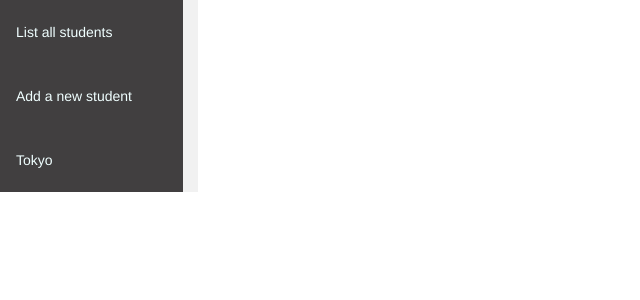
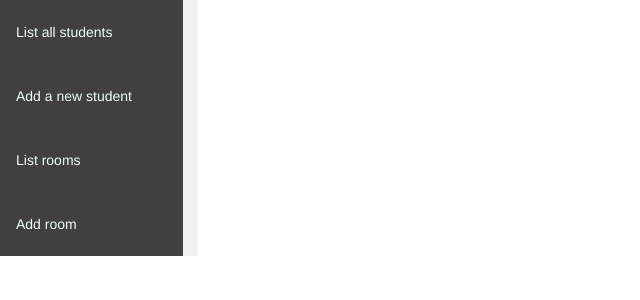
Before and after one commit to lursh/flask_js_mongo, a Flask app: page /admin in a window 1280 px wide. Shown: the part 82-382 px from the top of the page, without its empty margins (0-640 px from the left). Run offline with Flask 2, Linux system fonts and the light colour scheme; some libraries are stand-ins or nearby versions.

Commit message:
*list students *add students *list room *add rooms

```diff
--- a/run.py
+++ b/run.py
@@ -22,7 +22,11 @@ def allowed_file(filename):
 	return '.' in filename and filename.rsplit('.', 1)[1].lower() in ALLOWED_EXTENSIONS
 
 
-
+def isEmpty(value):
+   if len(value)==0:
+      return True
+   else:
+      return False
 
 
 @app.route('/')
@@ -51,23 +55,28 @@ def register():
    if not allowed_file(file.filename):
       message="Allowed image types are -> png, jpg, jpeg, gif"
       return file.filename+":"+message
+   else:
+      photourl= path
+      email = request.form.get("email")
+      uname=request.form.get("name")
+      dob=request.form.get("dob")
+      phone=request.form.get("phone")
+      home_address=request.form.get("home_address")
+      gua_name= request.form.get("gua_name")
+      date_join= request.form.get("date_join")
+      gua_phone= request.form.get("gua_phone")
+      institute_name= request.form.get("institute_name")
+      #institute_id= db.institutes.find({"name":institute_name})._id
+      room_no= request.form.get("room_no")
+      password1 = request.form.get("password1")
+      password2 = request.form.get("password2")
+      email_found = records.find_one({"email": email})
 
-   photourl= path
-   email = request.form.get("email")
-   uname=request.form.get("name")
-   dob=request.form.get("dob")
-   email=request.form.get("email")
-   phone=request.form.get("phone")
-   home_address=request.form.get("home_address")
-   gua_name= request.form.get("gua_name")
-   date_join= request.form.get("date_join")
-   gua_phone= request.form.get("gua_phone")
-   institute_name= request.form.get("institute_name")
-   #institute_id= db.institutes.find({"name":institute_name})._id
-   room_no= request.form.get("room_no")
-   password1 = request.form.get("password1")
-   password2 = request.form.get("password2")
-   email_found = records.find_one({"email": email})
+
+
+   if isEmpty(email) or isEmpty(uname) or isEmpty(dob) or isEmpty(phone) or isEmpty(home_address) or isEmpty(gua_name) or isEmpty(gua_phone) or isEmpty(date_join) or isEmpty(institute_name) or isEmpty(room_no) or isEmpty(password1) or isEmpty(password2):
+      message="Please Enter all fields!"
+      return message
    if email_found:
       message = 'This email already exists in database'
       return message
@@ -92,9 +101,65 @@ def admin_home_display():
 
 
 
+@app.route('/getmax', methods=['get'])
+def getmaxroom():
+   if db.rooms.count()==0:
+      rnumber="1"
+   else:
+      max_room=max(db.rooms.distinct("rnumber"))
+      max_room=int(max_room)+1
+      rnumber=str(max_room)
+   print("############################################",rnumber)
+   return rnumber
+
+
+
+
 @app.route('/students',methods=['get'])
 def list_student():
    records=db.students
    return render_template('list_students.html',records=records)
 
+
+
+
+@app.route('/rooms',methods=['get'])
+def list_rooms():
+   records=db.rooms
+   return render_template('list_rooms.html',records=records)
+
+
+@app.route('/addrooms',methods=['post'])
+def add_room():
+   records= db.rooms
+   file = request.files['photo']
+   filename = file.filename
+   path=os.path.join(UPLOAD_FOLDER, filename)
+   if 'photo' not in request.files:
+      message='No file part'
+      return message
+   if file.filename == '':
+      message='No image selected for uploading'
+      return message
+   if file and allowed_file(file.filename):
+      file.save(path)
+      print('upload_image filename: ' + filename)
+   if not allowed_file(file.filename):
+      message="Allowed image types are -> png, jpg, jpeg, gif"
+      return file.filename+":"+message
+   else:
+      photourl= path
+      rnumber=request.form.get("rnumber")
+      rcapacity=request.form.get("rcapacity")
+      occupied_number=0
+      if isEmpty(rnumber) or isEmpty(rcapacity):
+         message="Please Enter all fields"
+         return message
+      else:
+         user_input = {'photourl': photourl, 'rnumber': rnumber, 'rcapacity': rcapacity,"occupied_number":occupied_number}
+         records.insert_one(user_input)
+         message = 'Sucessfully Added!'
+         return message
+
+
 app.run(host='0.0.0.0', port=1111, debug=True)
--- a/templates/admin.html
+++ b/templates/admin.html
@@ -109,10 +109,11 @@
               <div class="tab col-lg-2" style="width:100%;">
                 <button class="tablinks" style="width:100%;" onclick="openTab(event, 'list_students')">List all students</button>
                 <button class="tablinks" style="width:100%;" onclick="openTab(event, 'add_students')">Add a new student</button>
-                <button class="tablinks" style="width:100%;" onclick="openTab(event, 'list_staffs')">Tokyo</button>
+                <button class="tablinks" style="width:100%;" onclick="openTab(event, 'list_rooms')">List rooms</button>
+				        <button class="tablinks" style="width:100%;" onclick="openTab(event, 'add_rooms')">Add room</button>
               </div>
 
-              <div id="list_students" class="tabcontent" style="width:80%;">
+              <div id="list_students" class="tabcontent">
               <input class="form-control" placeholder="Who are you looking for?" id="my_searchbar_student" style="width:30vw;border-radius:50px;border-color:#413f40;border-size:1px;padding:5px;text-align:center;font-size:medium" type="text">
                 <div id="list_s"></div>
               </div>
@@ -165,7 +166,6 @@
                             <div class="input-group input-group-lg">
                               <input id="institute_name" type="text" class="form-control" name="institute_name" placeholder="Institute name">
                             </div>
-
                             <div class="input-group input-group-lg">
                               <input id="room_no" type="text" class="form-control" name="room_no" placeholder="room no.">
                             </div>
@@ -182,14 +182,35 @@
 				          </form>
                 </div>
 
-              <div id="list_staffs" class="tabcontent">
-                <h3>List of all staffs</h3>
-                <p>Tokyo is the capital of Japan.</p>
+
+              <div id="list_rooms" class="tabcontent">
+                <h3>List of all Rooms</h3>
+                <input class="form-control" placeholder="Which room are you looking for?" id="my_searchbar_rooms" style="width:30vw;border-radius:50px;border-color:#413f40;border:1px;padding:5px;text-align:center;font-size:medium" type="text">
+                <div id="list_r"></div>
+
               </div>
 
-			<div id="" class="tabcontent">
-                <h3>List of all staffs</h3>
-                <p>Tokyo is the capital of Japan.</p>
+              <div id="add_rooms" class="tabcontent" >
+                  <h3>Add a room</h3>
+                  <form id="add_room_form" enctype="multipart/form-data" method="POST" role="form">
+
+                    <div class="input-group input-group-lg">
+                      <input id="rnumber" type="text" disabled class="form-control" name="r_number" placeholder="Room number">
+                    </div>
+
+                    <div class="input-group input-group-lg">
+                      <input id="rcapacity" type="text" class="form-control" name="r_capacity" placeholder="Room capacity">
+                    </div>
+
+                    <div class="input-group input-group-lg">
+                      <label class="form-control">Photo</label><input id="room_photo" type="file" class="form-control" name="photo" placeholder="Photo">
+                    </div>
+
+                    <div class="input-group input-group-lg">
+
+                      <input id="login" type="button" onclick=add_rooms() class="btn form-control" value="Login" name="password" placeholder="Password">
+                  </div>
+                  </form>
               </div>
 
         </div>
@@ -219,10 +240,30 @@
       {
         get_students();
       }
+
+
+      if(tabName=="add_rooms")
+        {
+          get_roomno()
+        }
+
+        if(tabName=="list_rooms")
+        {
+          get_rooms()
+        }
+
         // Show the current tab, and add an "active" class to the link that opened the tab
         document.getElementById(tabName).style.display = "block";
         evt.currentTarget.className += " active";
+
+
+
+
+
     }
+
+
+
     function get_students()
     {
       $(document).ready(function(){
@@ -290,10 +331,93 @@
 	}
 
 
+  function add_rooms()
+	{
+		$(document).ready(function(){
+			var file_data=$('#room_photo').prop('files')[0];
+			var rnumber=$('#rnumber').prop('value');
+			var rcapacity=$('#rcapacity').prop('value');
+
+			var form_data2=new FormData();
+			form_data2.append('photo',file_data);
+			form_data2.append('rnumber',rnumber);
+			form_data2.append('rcapacity',rcapacity);
+			$.ajax({
+				url:'/addrooms',
+				dataType:'text',
+				cache:false,
+				contentType:false,
+				processData:false,
+				data:form_data2,
+				type:'post',
+				success:function(response){
+					alert(response);
+					$("#add_room_form")[0].reset();
+				}
+
+			});
+		});
+
+
+	}
+
+
+
+	function get_roomno()
+	{
+    console.log("get room trigerred")
+		$(document).ready(function(){
+			$.get('/getmax',function(data,status){
+				if(status=="success")
+				{
+          console.log(data);
+					$('#rnumber').val(data);
+
+				}
+        else
+        {
+            $('#rnumber').val("Oops can't fetch room id!!");
+        }
+	 		});
+		});
+	}
+
+
+
+  function get_rooms()
+	{
+    console.log("get room trigerred")
+		$(document).ready(function(){
+      $.get('/rooms',function(data,status){
+				if(status=="success")
+				{
+					$("#list_r").html(data);
+					console.log(data);
+
+				}
+          		else
+          		{
+            		$('#list_r').html("<b>Couldn't connect</b>");
+          		}
+	 		});
+		});
+	}
+
+
+
 	$(document).ready(function(){
 	  $("#my_searchbar_student").on("keyup", function() {
 		var value = $(this).val().toLowerCase();
-		$("#mytable1 tbody tr").filter(function() {
+		$("#mytablestudents tbody tr").filter(function() {
+		  $(this).toggle($(this).text().toLowerCase().indexOf(value) > -1)
+		});
+	  });
+	});
+
+  $(document).ready(function(){
+	  $("#my_searchbar_rooms").on("keyup", function() {
+		var value = $(this).val().toLowerCase();
+		$("#mytablerooms tbody tr").filter(function() {
 		  $(this).toggle($(this).text().toLowerCase().indexOf(value) > -1)
 		});
 	  });
--- a/templates/list_students.html
+++ b/templates/list_students.html
@@ -1,4 +1,4 @@
-<table id="mytable1" class="table table-striped">
+<table id="mytablestudents" class="table table-striped">
     <thead scope="row">
         <th scope="col">#</th>
         <th scope="col">Name</th>
```
Also changed, not shown: templates/list_rooms.html (added, +19 -0 lines), static/main_images/dining_hall.jpg (added), static/main_images/hostel.jpg (added), 3 other files. Lines whose indentation alone changed are shown as unchanged.
